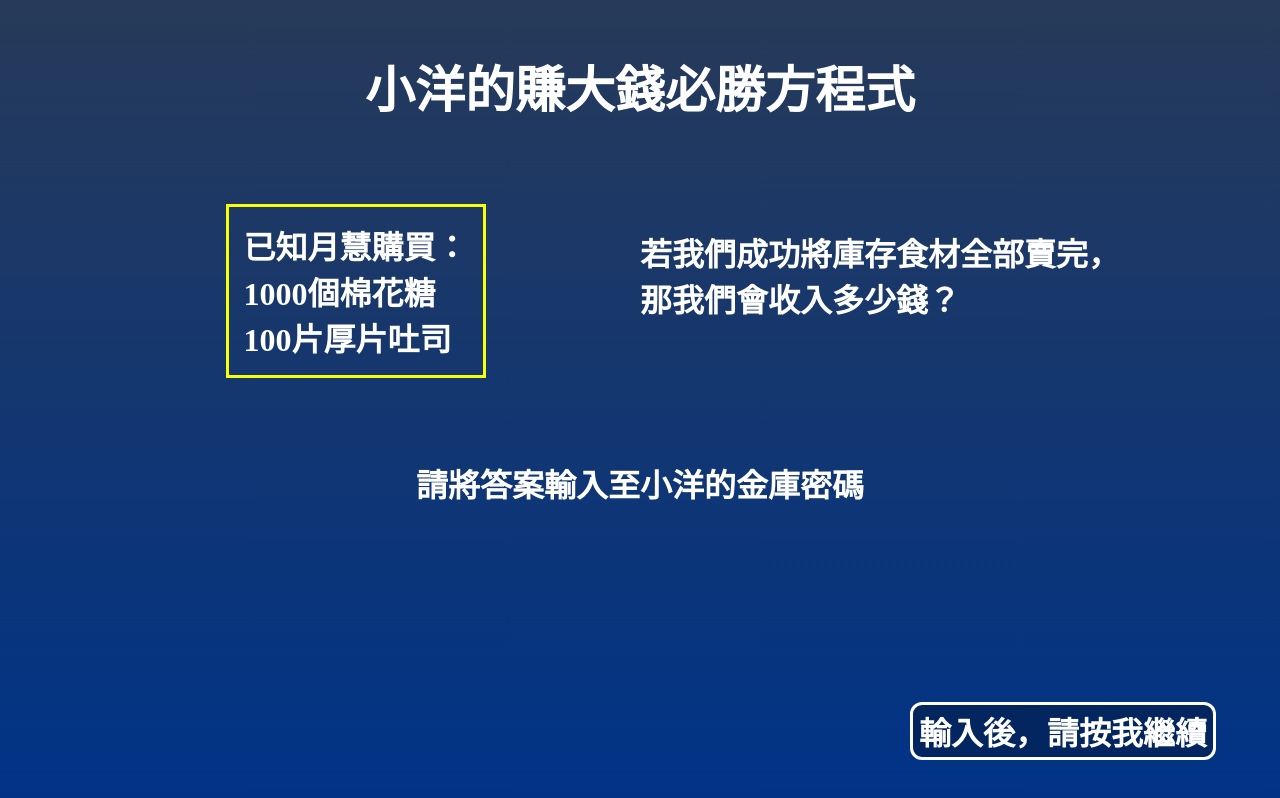
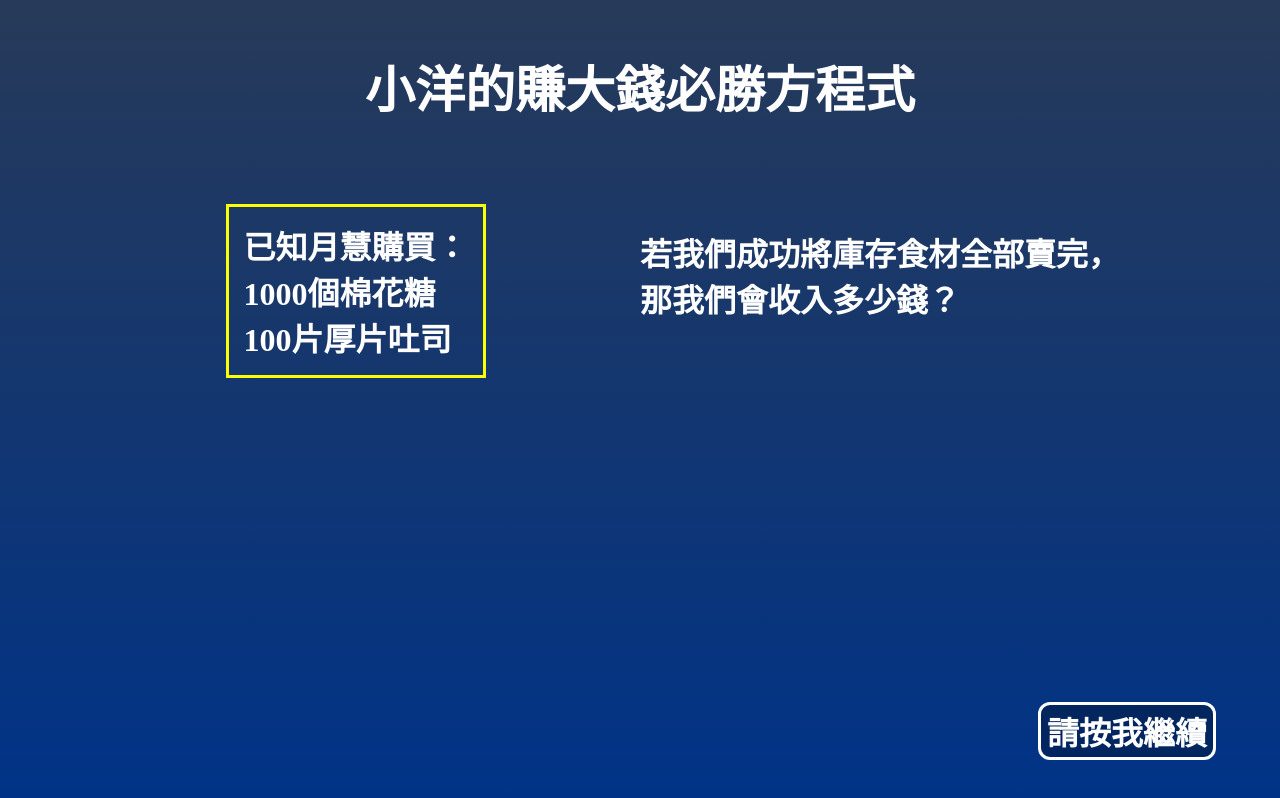
Before and after one commit to jack77121/Fatty-TeachingAids, a plain HTML site: page fatty_lockroom/fatty_4.html in a window 1280 px wide. Drawn offline with Linux system fonts and the light colour scheme.

Commit message:
comment a useless <p> tag

```diff
--- a/fatty_lockroom/fatty_4.html
+++ b/fatty_lockroom/fatty_4.html
@@ -23,9 +23,9 @@
         </div>
         <div class="footer">
             <input id="all_income" class="secret_input" type="hidden" value="8000" autofocus />
-            <p>請將答案輸入至小洋的金庫密碼</p>
+            <!-- <p>請將答案輸入至小洋的金庫密碼</p> -->
             <button class="btnSubmit" type="submit" value="Submit">
-                輸入後，請按我繼續
+                請按我繼續
             </button>
         </div>
     </form>
```
